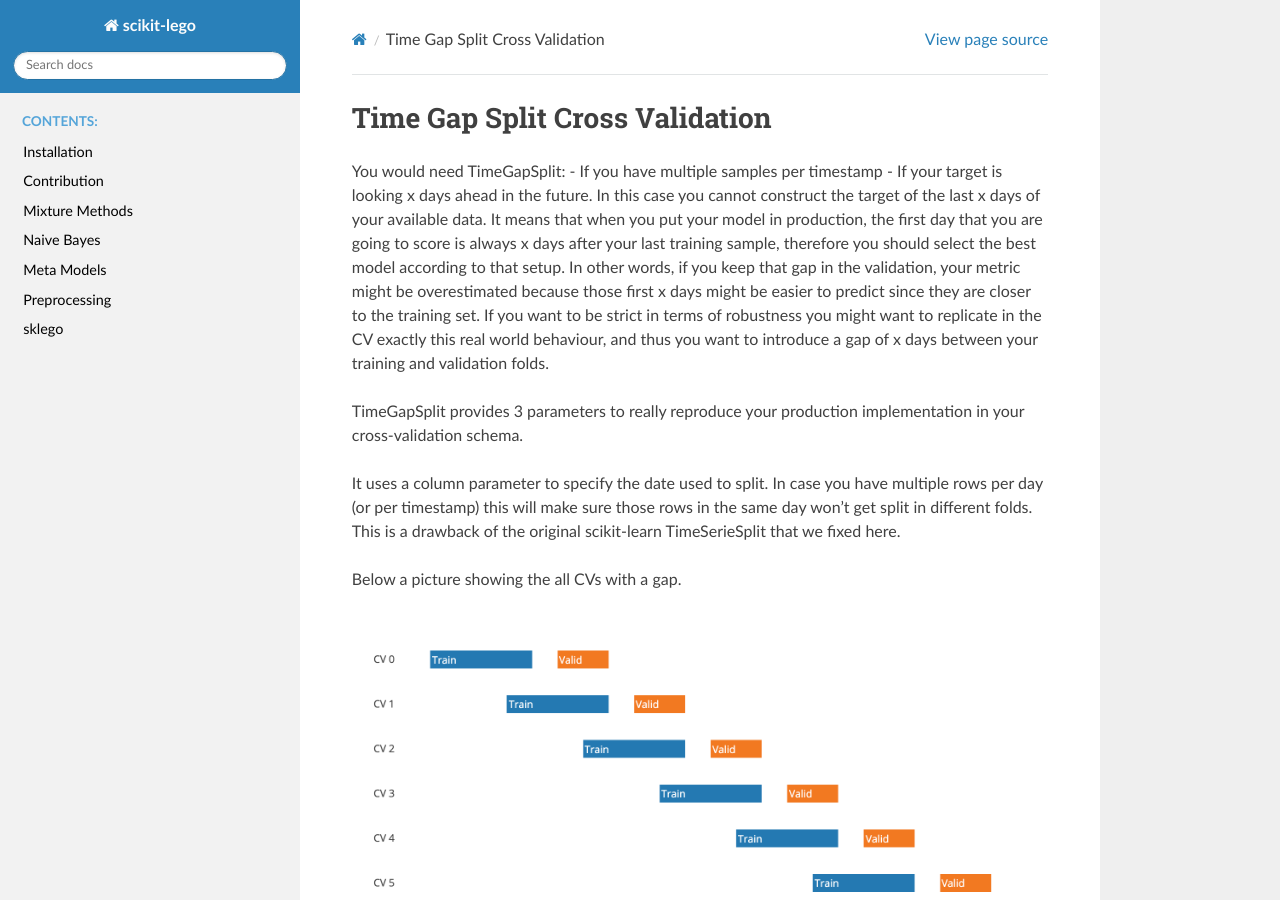
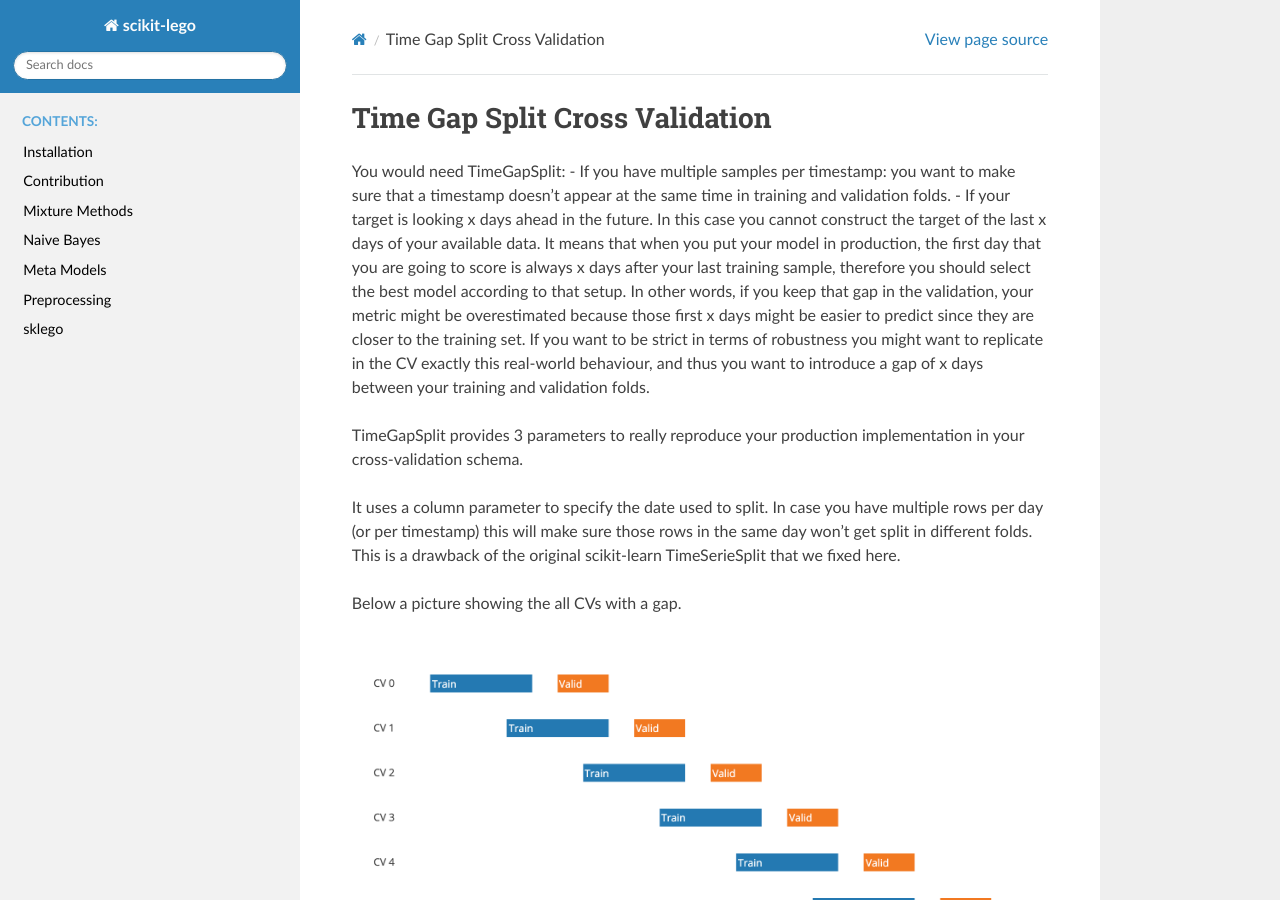
Before and after one commit to koaning/scikit-lego, a Sphinx documentation site: the page built from doc/cross_validation.rst, in a window 1280 px wide and 900 px high. Built offline with Sphinx 7.4.7 and the Read the Docs theme 2.0.0, drawn with Linux system fonts in a browser that asks for light colours.

Commit message:
Update cross_validation.rst

```diff
--- a/doc/cross_validation.rst
+++ b/doc/cross_validation.rst
@@ -2,8 +2,8 @@ Time Gap Split Cross Validation
 ===============================
 
 You would need TimeGapSplit:
-- If you have multiple samples per timestamp
-- If your target is looking x days ahead in the future. In this case you cannot construct the target of the last x days of your available data. It means that when you put your model in production, the first day that you are going to score is always x days after your last training sample, therefore you should select the best model according to that setup. In other words, if you keep that gap in the validation, your metric might be overestimated because those first x days might be easier to predict since they are closer to the training set. If you want to be strict in terms of robustness you might want to replicate in the CV exactly this real world behaviour, and thus you want to introduce a gap of x days between your training and validation folds.
+- If you have multiple samples per timestamp: you want to make sure that a timestamp doesn’t appear at the same time in training and validation folds.
+- If your target is looking x days ahead in the future. In this case you cannot construct the target of the last x days of your available data. It means that when you put your model in production, the first day that you are going to score is always x days after your last training sample, therefore you should select the best model according to that setup. In other words, if you keep that gap in the validation, your metric might be overestimated because those first x days might be easier to predict since they are closer to the training set. If you want to be strict in terms of robustness you might want to replicate in the CV exactly this real-world behaviour, and thus you want to introduce a gap of x days between your training and validation folds.
 
 TimeGapSplit provides 3 parameters to really reproduce your production implementation in your cross-validation schema.
 
```
